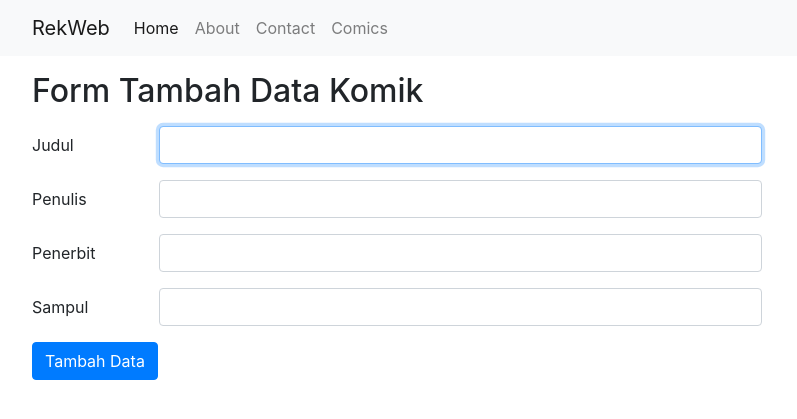
After one commit to anugrahsputra/rekweb2020_183040095_ci4app, a CodeIgniter 4 app: template app/Views/komik/create.php in a window 1280 px wide. The commit adds this page. Shown: the top 419 px of the page, without its empty margins (53-850 px from the left). Run offline with PHP 8.4 and a stand-in for CodeIgniter, Linux system fonts and the light colour scheme; the template is opened without the code that fills it, so the values that code supplies are empty; some libraries are stand-ins or nearby versions.

Commit message:
RekWeb codeigniter

```diff
--- a/app/Config/Routes.php
+++ b/app/Config/Routes.php
@@ -33,6 +33,7 @@ $routes->setAutoRoute(true);
 // route since we don't have to scan directories.
 $routes->get('/', 'Pages::index');
 
+$routes->get('/komik/(:segment)', 'Komik::create');
 $routes->get('/komik/(:segment)', 'Komik::detail/$1');
 
 /**
--- a/app/Models/KomikModel.php
+++ b/app/Models/KomikModel.php
@@ -9,6 +9,7 @@ class KomikModel extends Model
 
     protected $table = 'komik';
     protected $useTimestamps = true;
+    protected $allowedFields = ['judul', 'slug', 'penulis', 'penerbit', 'sampul'];
 
     public function getKomik($slug = false)
     {
--- /dev/null
+++ b/app/Views/komik/create.php
@@ -0,0 +1,43 @@
+<?= $this->extend('layout/template'); ?>
+
+<?= $this->section('content'); ?>
+<div class="container">
+  <div class="row">
+    <div class="col-8">
+      <h2 class="my-3">Form Tambah Data Komik</h2>
+      <form action="/komik/save" method="post">
+        <?= csrf_field(); ?>
+        <div class="form-group row">
+          <label for="judul" class="col-sm-2 col-form-label">Judul</label>
+          <div class="col-sm-10">
+            <input type="text" class="form-control" id="judul" name="judul" autofocus>
+          </div>
+        </div>
+        <div class="form-group row">
+          <label for="penulis" class="col-sm-2 col-form-label">Penulis</label>
+          <div class="col-sm-10">
+            <input type="text" class="form-control" id="penulis" name="penulis">
+          </div>
+        </div>
+        <div class="form-group row">
+          <label for="penerbit" class="col-sm-2 col-form-label">Penerbit</label>
+          <div class="col-sm-10">
+            <input type="text" class="form-control" id="penerbit" name="penerbit">
+          </div>
+        </div>
+        <div class="form-group row">
+          <label for="sampul" class="col-sm-2 col-form-label">Sampul</label>
+          <div class="col-sm-10">
+            <input type="text" class="form-control" id="sampul" name="sampul">
+          </div>
+        </div>
+        <div class="form-group row">
+          <div class="col-sm-10">
+            <button type="submit" class="btn btn-primary">Tambah Data</button>
+          </div>
+        </div>
+      </form>
+    </div>
+  </div>
+</div>
+<?= $this->endSection(); ?>
--- a/app/Views/komik/index.php
+++ b/app/Views/komik/index.php
@@ -4,7 +4,13 @@
 <div class="container">
     <div class="row">
         <div class="col">
+            <a href="/komik/create" class="btn btn-primary mt-3">Tambah Komik</a>
             <h1 class="mt-2">Daftar Komik</h1>
+            <?php if (session()->getFlashdata('pesan')) : ?>
+                <div class="alert alert-success" role="alert">
+                    <?= session()->getFlashdata('pesan'); ?>
+                </div>
+            <?php endif; ?>
             <table class="table">
                 <thead class="thead-dark">
                     <tr>
```
Also changed, not shown: app/Controllers/Komik.php (+32 -0 lines).
